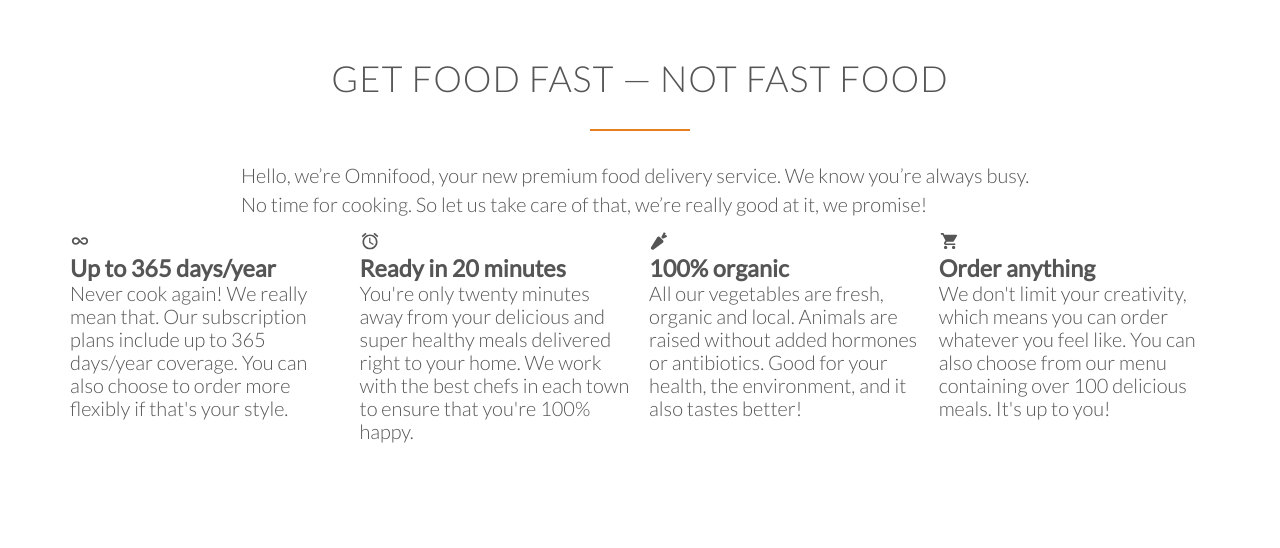
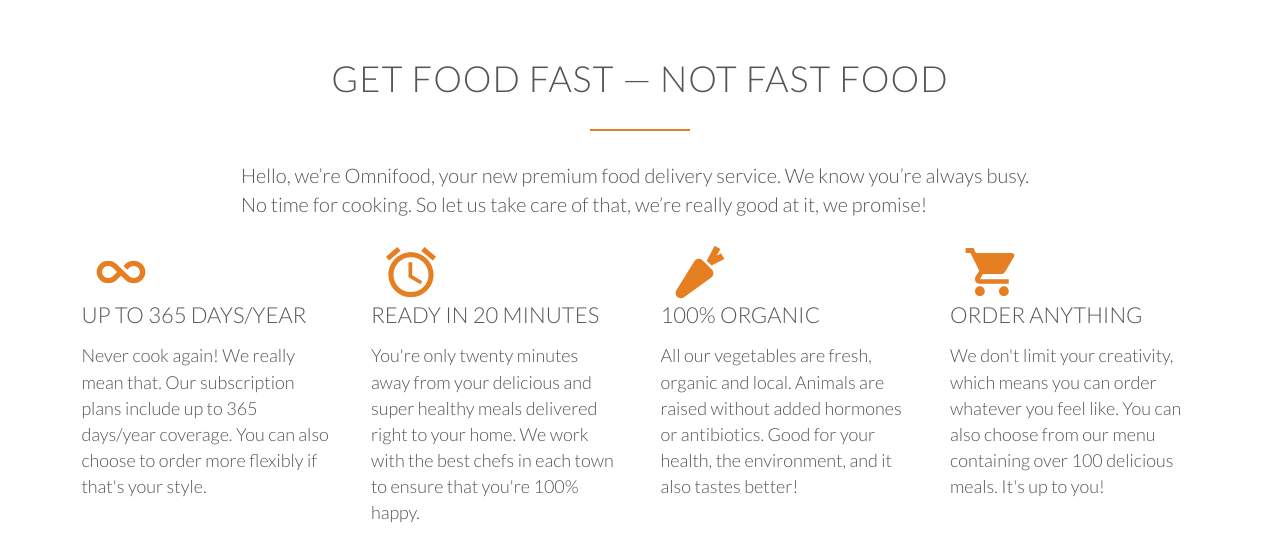
Before and after one commit to mkelvs/Omnifood-Contents, a plain HTML site: page index.html in a window 1280 px wide. Shown: the part 822-1370 px from the top of the page. Before the commit the page ends 1276 px from the top, so only its background shows below. Drawn offline with nearby package versions, Linux system fonts and the light colour scheme.

Commit message:
Updated the 4 tables of the Features sections
Updated CSS of the 4 columns of the features sections

```diff
--- a/index.html
+++ b/index.html
@@ -17,7 +17,7 @@
       <div class="row">
         <img src="resources/img/logo-white.png " alt="Omnifood white logo" class="logo">
         <ul class="main-nav">
-          <li><a href="$">Food Delivery</a></li>
+          <li><a href="#">Food Delivery</a></li>
           <li><a href="#">How it works</a></li>
           <li><a href="#">Our cities</a></li>
           <li><a href="#">Sign up</a></li>
@@ -40,21 +40,21 @@
       </p>
     </div>
     <div class="row">
-      <div class="col span_1_of_4">
+      <div class="col span_1_of_4 box">
         <ion-icon name="infinite"></ion-icon>
         <h3>Up to 365 days/year</h3>
         <p>
           Never cook again! We really mean that. Our subscription plans include up to 365 days/year coverage. You can also choose to order more flexibly if that's your style.
         </p>
       </div>
-      <div class="col span_1_of_4">
+      <div class="col span_1_of_4 box">
         <ion-icon name="alarm"></ion-icon>
         <h3>Ready in 20 minutes</h3>
         <p>
           You're only twenty minutes away from your delicious and super healthy meals delivered right to your home. We work with the best chefs in each town to ensure that you're 100% happy.
         </p>
       </div>
-      <div class="col span_1_of_4">
+      <div class="col span_1_of_4 box">
         <ion-icon name="nutrition"></ion-icon>
         <h3>100% organic</h3>
         <p>
@@ -62,7 +62,7 @@
 
         </p>
       </div>
-      <div class="col span_1_of_4">
+      <div class="col span_1_of_4 box">
         <ion-icon name="cart"></ion-icon>
         <h3>Order anything</h3>
         <p>
@@ -71,6 +71,8 @@
       </div>
     </div>
   </section>
+
+
 
 <script src="https://unpkg.com/ionicons@4.4.6/dist/ionicons.js"></script>
 </body>
--- a/resources/css/style.css
+++ b/resources/css/style.css
@@ -25,6 +25,7 @@ html {
   text-rendering: optimizeLegibility;
 
 }
+
 /* -----------------------------*/
 /* REUSABLE COMPONENTS*/
 /*-----------------------------*/
@@ -35,6 +36,15 @@ html {
 
 section {
   padding: 80px 0;
+}
+
+.box {
+  padding: 1%;
+}
+
+.box p {
+  font-size: 90%;
+  line-height: 145%
 }
 /* --------HEADER ---------*/
 
@@ -92,10 +102,10 @@ header {
 /*-----------HEADINGS-----------*/
 
 h1,
-h2 {
+h2,
+h3 {
   font-weight: 300;
   text-transform: uppercase;
-  letter-spacing: 1px;
 
 }
 
@@ -105,13 +115,14 @@ h1 {
   color: #fff;
   word-spacing: 4px;
   font-size: 240%;
-
+  letter-spacing: 1px;
 }
 
 h2 {
   font-size: 180%;
   text-align: center;
   margin-bottom: 30px;
+  letter-spacing: 1px;
 }
 
 h2:after {
@@ -123,12 +134,24 @@ h2:after {
   margin: 0 auto;
   margin-top: 30px;
 }
+
+h3 {
+  font-size: 110%;
+  margin-bottom: 15px;
+}
 /*-----------PARAGRAPH-----------*/
 
 .long-copy {
   line-height: 145%;
   width: 70%;
   margin-left: 15%;
+}
+/*-----------ICONS-----------*/
+ion-icon {
+  font-size: 300%;
+  color: #e67e22;
+  margin-left: 10px;
+  display: block;
 }
 
 /*-----------BUTTONS-----------*/
```
